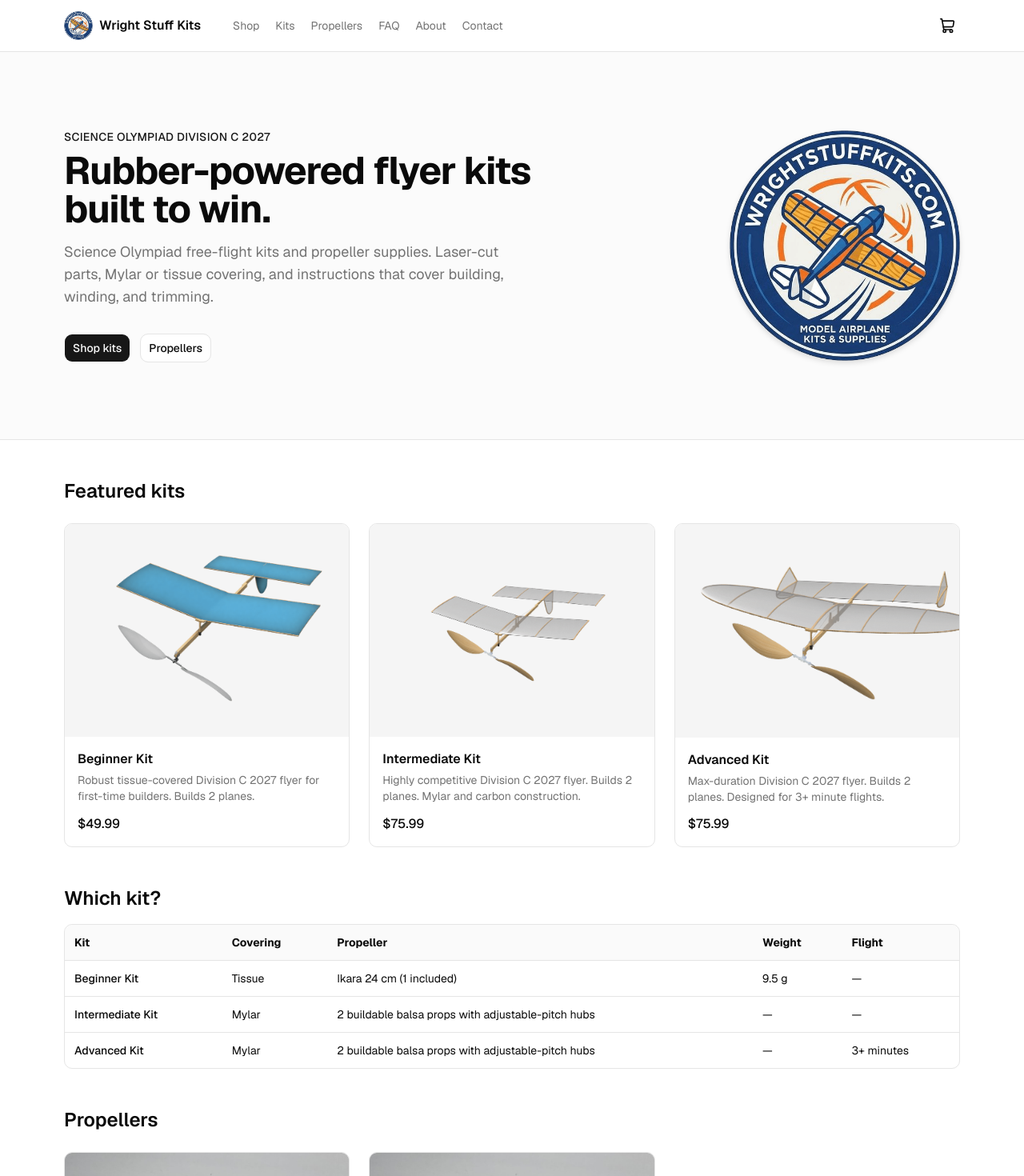
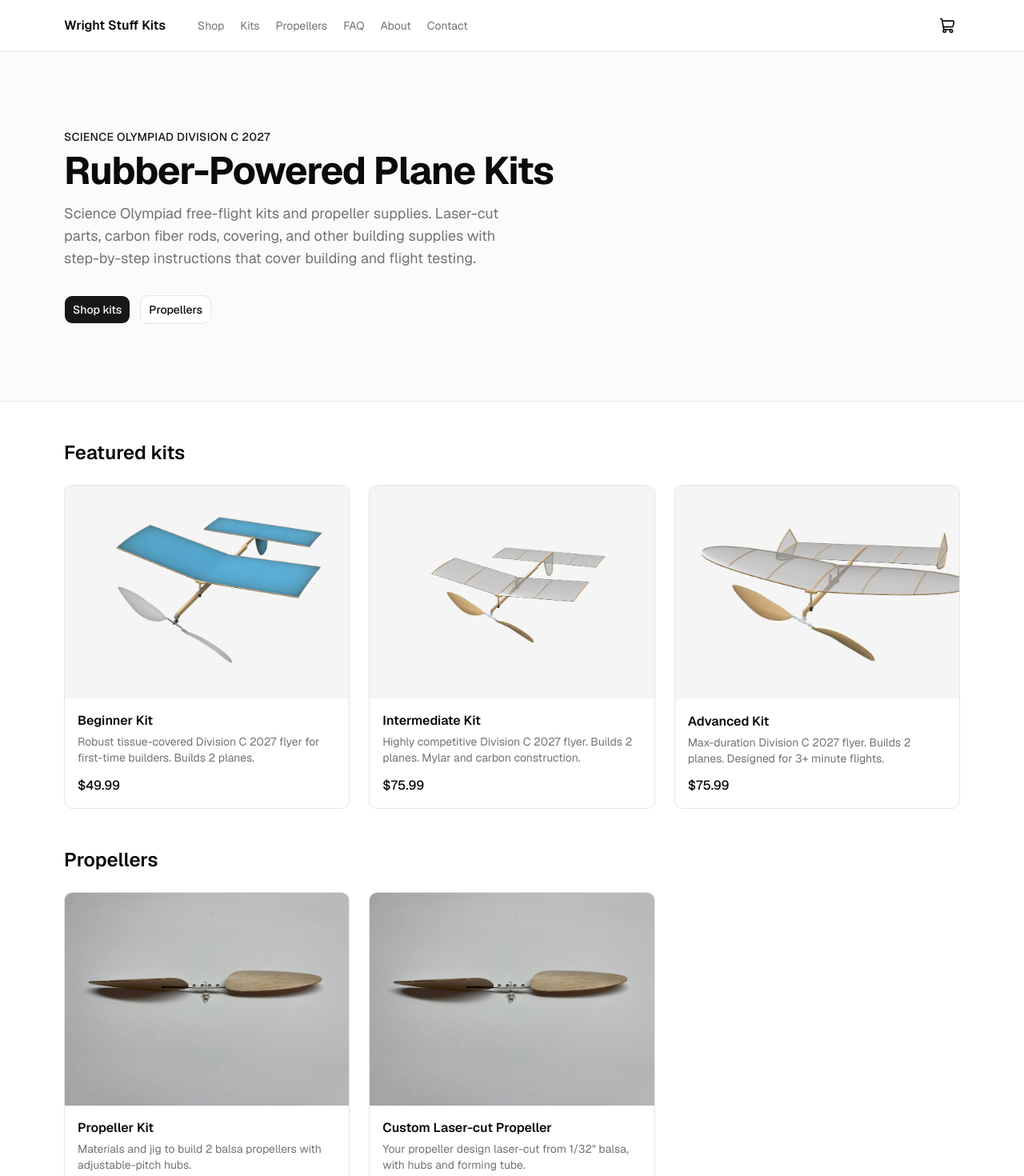
Before and after one commit to sergkor/wrightstuffkits, a Next.js app: page / in a window 1280 px wide. Shown: the top 1470 px of the page at 80% size. Built offline with nearby package versions, Linux system fonts and the light colour scheme; no server answers.

Commit message:
Home: drop logo and compare table, new hero copy
Co-Authored-By: Claude Opus 5.5 <noreply@anthropic.com>

```diff
--- a/scripts/prepare-brand.mjs
+++ b/scripts/prepare-brand.mjs
@@ -1,10 +1,9 @@
-// Builds the site logo and favicons from marketing/logo.jpeg.
+// Builds the site favicons from marketing/logo.jpeg.
 // Run: npm run brand
 import sharp from 'sharp';
-import { mkdir, writeFile } from 'node:fs/promises';
+import { writeFile } from 'node:fs/promises';
 
 const SRC = 'marketing/logo.jpeg';
-const BRAND_DIR = 'public/images/brand';
 
 // Crop the circular badge out of the light background and make the outside transparent.
 async function circularBadge(size) {
@@ -47,10 +46,7 @@ function ico(pngs) {
   return Buffer.concat([header, ...dir, ...pngs.map((p) => p.data)]);
 }
 
-await mkdir(BRAND_DIR, { recursive: true });
-
 const outputs = [
-  [`${BRAND_DIR}/logo.png`, 512],
   ['src/app/icon.png', 512],
   ['src/app/apple-icon.png', 180],
 ];
--- a/src/app/page.tsx
+++ b/src/app/page.tsx
@@ -1,4 +1,3 @@
-import Image from 'next/image';
 import Link from 'next/link';
 import { ProductGrid } from '@/components/catalog/ProductGrid';
 import { Button } from '@/components/ui/button';
@@ -8,65 +7,26 @@ import { products } from '@/lib/catalog';
 export default function HomePage() {
   const featured = products.filter((p) => p.featured);
   const propellers = products.filter((p) => p.category === 'propellers');
-  const compare = featured.map((p) => ({
-    name: p.name,
-    slug: p.slug,
-    covering: p.specs.Covering ?? '—',
-    propeller: p.specs.Propeller ?? '—',
-    weight: p.specs['Approx. weight'] ?? '—',
-    flight: p.specs['Target flight time'] ?? '—',
-  }));
 
   return (
     <main>
       <section className="border-b bg-muted/40">
-        <div className="mx-auto flex max-w-6xl flex-col-reverse items-center gap-10 px-4 py-16 md:flex-row md:justify-between md:py-24">
-          <div>
+        <div className="mx-auto max-w-6xl px-4 py-16 md:py-24">
           <p className="text-sm font-medium uppercase tracking-wide text-primary">Science Olympiad Division C 2027</p>
-            <h1 className="mt-2 max-w-2xl text-4xl font-bold tracking-tight md:text-5xl">Rubber-powered flyer kits built to win.</h1>
+          <h1 className="mt-2 max-w-2xl text-4xl font-bold tracking-tight md:text-5xl">Rubber-Powered Plane Kits</h1>
           <p className="mt-4 max-w-xl text-lg text-muted-foreground">
-              {site.tagline}. Laser-cut parts, Mylar or tissue covering, and instructions that cover building, winding, and trimming.
+            {site.tagline}. Laser-cut parts, carbon fiber rods, covering, and other building supplies with step-by-step instructions that cover building and flight testing.
           </p>
           <div className="mt-8 flex gap-3">
             <Button asChild size="lg"><Link href="/products/?cat=kits">Shop kits</Link></Button>
             <Button asChild size="lg" variant="outline"><Link href="/products/?cat=propellers">Propellers</Link></Button>
           </div>
         </div>
-          <Image
-            src="/images/brand/logo.png"
-            alt={`${site.name} logo`}
-            width={512}
-            height={512}
-            priority
-            className="size-48 shrink-0 drop-shadow-md md:size-64 lg:size-72"
-          />
-        </div>
       </section>
 
       <section className="mx-auto max-w-6xl px-4 py-12">
         <h2 className="mb-6 text-2xl font-semibold">Featured kits</h2>
         <ProductGrid products={featured} />
-      </section>
-
-      <section className="mx-auto max-w-6xl px-4 pb-12">
-        <h2 className="mb-4 text-2xl font-semibold">Which kit?</h2>
-        <div className="overflow-x-auto rounded-lg border">
-          <table className="w-full text-sm">
-            <thead className="bg-muted/50 text-left">
-              <tr>
-                <th scope="col" className="p-3">Kit</th><th scope="col" className="p-3">Covering</th><th scope="col" className="p-3">Propeller</th><th scope="col" className="p-3">Weight</th><th scope="col" className="p-3">Flight</th>
-              </tr>
-            </thead>
-            <tbody>
-              {compare.map((r) => (
-                <tr key={r.slug} className="border-t">
-                  <th scope="row" className="p-3 font-medium text-left"><Link href={`/products/${r.slug}/`} className="underline-offset-2 hover:underline">{r.name}</Link></th>
-                  <td className="p-3">{r.covering}</td><td className="p-3">{r.propeller}</td><td className="p-3">{r.weight}</td><td className="p-3">{r.flight}</td>
-                </tr>
-              ))}
-            </tbody>
-          </table>
-        </div>
       </section>
 
       <section className="mx-auto max-w-6xl px-4 pb-16">
--- a/src/components/layout/Header.tsx
+++ b/src/components/layout/Header.tsx
@@ -1,4 +1,3 @@
-import Image from 'next/image';
 import Link from 'next/link';
 import { site } from '@/content/site';
 import { CartTrigger } from './CartTrigger';
@@ -18,9 +17,8 @@ export function Header() {
     <header className="sticky top-0 z-40 border-b bg-background/95 backdrop-blur">
       <div className="mx-auto flex h-16 max-w-6xl items-center gap-4 px-4">
         <MobileNav links={NAV_LINKS} />
-        <Link href="/" className="flex items-center gap-2 font-semibold">
-          <Image src="/images/brand/logo.png" alt="" width={36} height={36} className="rounded-full" />
-          <span>{site.name}</span>
+        <Link href="/" className="font-semibold">
+          {site.name}
         </Link>
         <nav className="ml-6 hidden gap-5 text-sm md:flex">
           {NAV_LINKS.map((l) => (
```
Also changed, not shown: public/images/brand/logo.png (deleted), 3 other files (tests, documents, lock files or other folders). Lines whose indentation alone changed are shown as unchanged.
